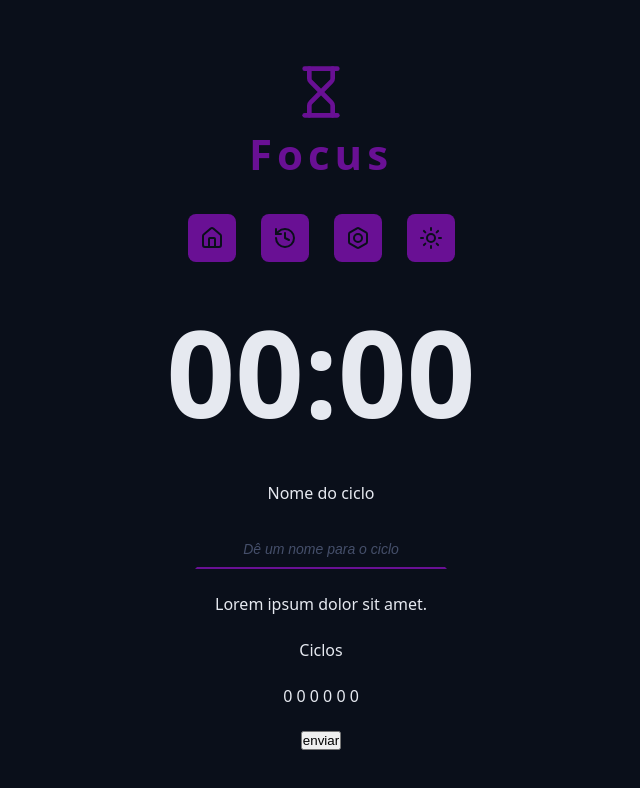
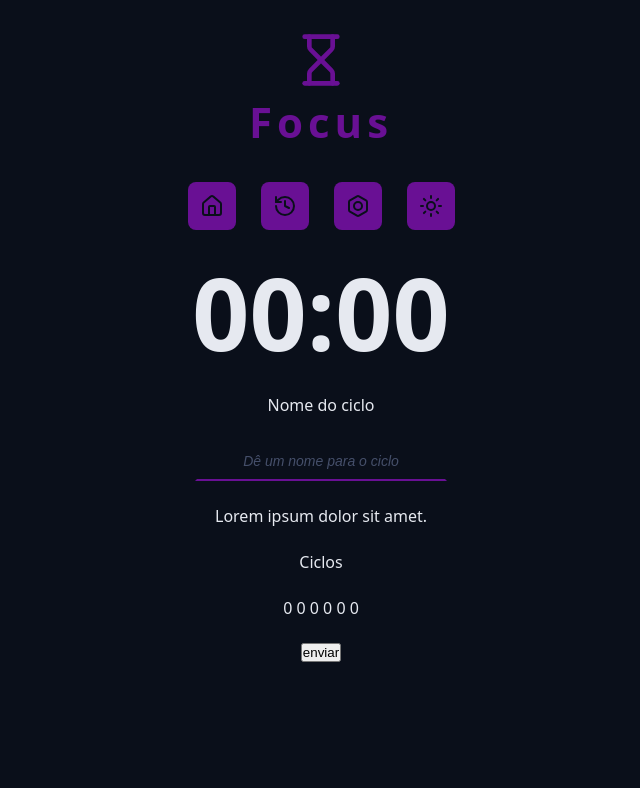
Before and after one commit to Feliope/focus-pomodoro, a React (Vite) app: page / in a window 1280 px wide. Shown: the top 788 px of the page, without its empty margins (319-959 px from the left). Built offline with nearby package versions, Linux system fonts and the light colour scheme.

Commit message:
Ajustes de tamanho e espaçamento

```diff
--- a/src/components/CountDown/styles.module.css
+++ b/src/components/CountDown/styles.module.css
@@ -1,6 +1,6 @@
 .countDown {
-  font-size: clamp(8rem, 25vw, 12rem);
+  font-size: clamp(8rem, 25vw, 10rem);
   font-weight: bold;
   text-align: center;
-  line-height: 1.3;
+  line-height: 1;
 }
--- a/src/components/Logo/styles.module.css
+++ b/src/components/Logo/styles.module.css
@@ -3,7 +3,6 @@
   align-items: center;
   justify-content: center;
   gap: 2.4rem;
-  padding-top: 3.2rem;
 }
 
 .logoLink {
```
